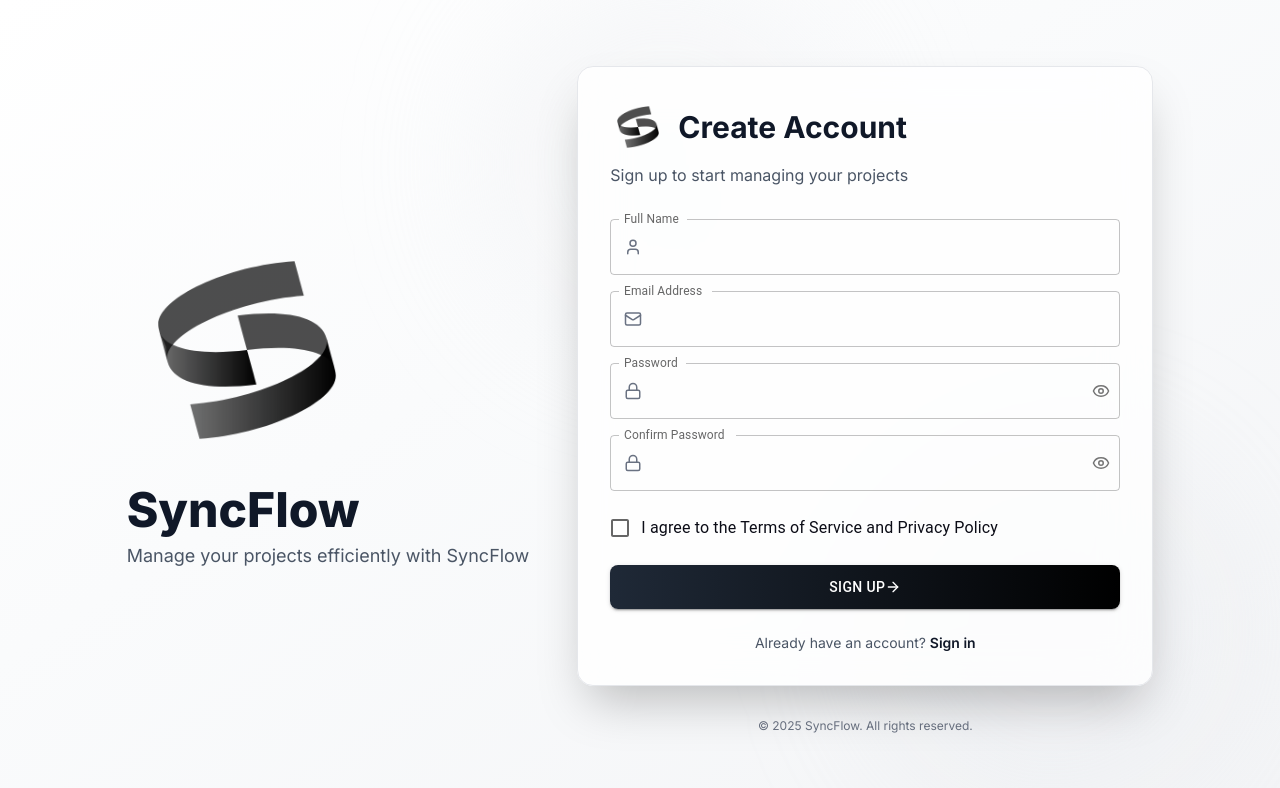
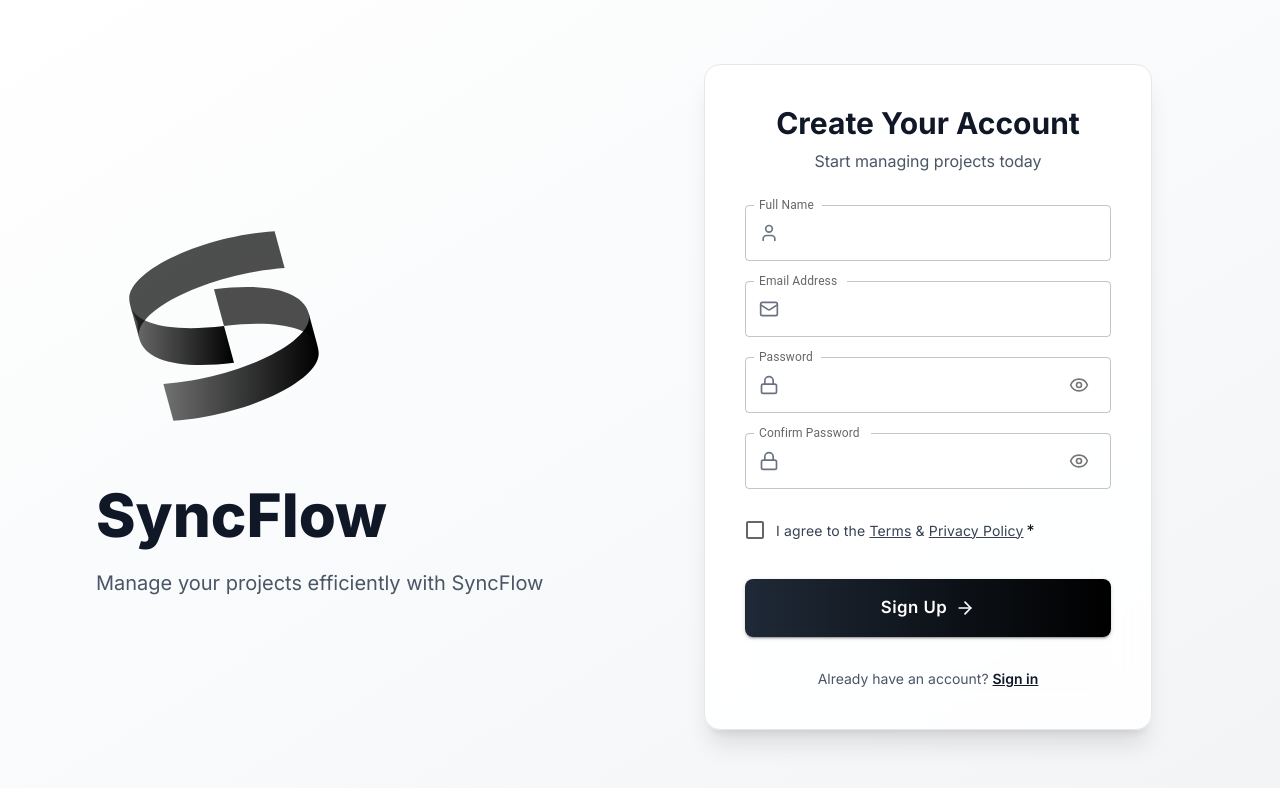
Before and after one commit to ihba-123/SyncFlow, a React (Vite) app in the folder Frontend/sync-flow/: page /signup in a window 1280 px wide. Shown: the top 788 px of the page. Built offline with nearby package versions, Linux system fonts and the light colour scheme.

Commit message:
code update signup

```diff
--- a/Frontend/sync-flow/src/features/auth/Signup.jsx
+++ b/Frontend/sync-flow/src/features/auth/Signup.jsx
@@ -9,6 +9,17 @@ import InputAdornment from "@mui/material/InputAdornment";
 import Checkbox from "@mui/material/Checkbox";
 import FormControlLabel from "@mui/material/FormControlLabel";
 
+// Motion wrapper (defined outside so it doesn't recreate every render)
+const MotionItem = ({ children, delay = 0 }) => (
+  <motion.div
+    initial={{ opacity: 0, y: 15 }}
+    animate={{ opacity: 1, y: 0 }}
+    transition={{ delay: delay * 0.1, duration: 0.5, ease: "easeOut" }}
+  >
+    {children}
+  </motion.div>
+);
+
 export default function Signup() {
   const [formData, setFormData] = useState({
     name: "",
@@ -16,70 +27,57 @@ export default function Signup() {
     password: "",
     confirmPassword: "",
   });
+
   const [showPassword, setShowPassword] = useState(false);
   const [showConfirmPassword, setShowConfirmPassword] = useState(false);
   const [isLoading, setIsLoading] = useState(false);
 
+  // Fix input lag: simple change handler
   const handleChange = (e) => {
-    setFormData(prev => ({ ...prev, [e.target.name]: e.target.value }));
+    const { name, value } = e.target;
+    setFormData((prev) => ({
+      ...prev,
+      [name]: value,
+    }));
   };
 
   const handleSubmit = async (e) => {
     e.preventDefault();
     setIsLoading(true);
-    await new Promise(resolve => setTimeout(resolve, 1000));
+    await new Promise((resolve) => setTimeout(resolve, 1200));
     setIsLoading(false);
   };
 
-  const motionDiv = (children, i) => (
-    <motion.div
-      custom={i}
-      initial={{ opacity: 0, y: 10 }}
-      animate={{ opacity: 1, y: 0, transition: { delay: i * 0.1, duration: 0.5 } }}
-    >
-      {children}
-    </motion.div>
-  );
+  return (
+    <div className="relative w-full">
 
-  return (
-    <div className="relative w-full flex justify-center items-center ">
-      {/* Background Blobs */}
+      {/* SAFE STATIC BACKGROUND (no animation to avoid reflow lag) */}
+      <div className="absolute inset-0 -z-10 pointer-events-none">
+        <div className="absolute w-72 h-72 bg-gray-200/25 rounded-full blur-3xl -top-20 -left-20"></div>
+        <div className="absolute w-72 h-72 bg-gray-300/20 rounded-full blur-3xl -bottom-20 -right-20"></div>
+      </div>
+
+      {/* Main container */}
       <motion.div
-        className="absolute w-72 h-72 sm:w-96 sm:h-96 bg-gradient-to-br from-gray-200/30 to-gray-100/30 rounded-full blur-3xl"
-        animate={{ x: [0, 50, -50, 0], y: [0, 30, -30, 0] }}
-        transition={{ duration: 8, repeat: Infinity }}
-        style={{ top: "-10%", left: "-10%" }}
-      />
-      <motion.div
-        className="absolute w-72 h-72 sm:w-96 sm:h-96 bg-gradient-to-br from-gray-300/20 to-gray-200/20 rounded-full blur-3xl"
-        animate={{ x: [0, -50, 50, 0], y: [0, -30, 30, 0] }}
-        transition={{ duration: 10, repeat: Infinity }}
-        style={{ bottom: "-10%", right: "-10%" }}
-      />
+        initial={{ opacity: 0, y: 25 }}
+        animate={{ opacity: 1, y: 0 }}
+        transition={{ duration: 0.6 }}
+        className="relative z-10 w-full max-w-md mx-auto"
+      >
+        <div className="bg-white/90 backdrop-blur-xl border border-gray-200 rounded-2xl shadow-xl p-6 sm:p-8 lg:p-10">
 
-      <motion.div
-        className="w-full max-w-md sm:max-w-lg lg:max-w-xl z-10"
-        initial={{ opacity: 0, y: 20 }}
-        animate={{ opacity: 1, y: 0, transition: { duration: 0.6, ease: "easeOut" } }}
-      >
-        <div className="backdrop-blur-xl bg-white/80 border border-gray-200 rounded-2xl p-6 sm:p-8 shadow-2xl">
-          {/* Header */}
-          {motionDiv(
-            <div className="mb-6 sm:mb-8 text-center sm:text-left">
-              <div className="flex items-center justify-center sm:justify-start gap-3 mb-2">
-                <img src="sync.png" alt="SyncFlow Logo" className="w-12 h-12 sm:w-14 sm:h-14" />
-                <h1 className="text-2xl sm:text-3xl font-bold text-gray-900">Create Account</h1>
-              </div>
-              <p className="text-gray-600 text-sm sm:text-base">
-                Sign up to start managing your projects
-              </p>
-            </div>,
-            0
-          )}
+          <MotionItem delay={0}>
+            <div className="text-center mb-8">
+              <h2 className="text-3xl font-bold text-gray-900">
+                Create Your Account
+              </h2>
+              <p className="mt-2 text-gray-600">Start managing projects today</p>
+            </div>
+          </MotionItem>
 
-          {/* Form */}
-          <form onSubmit={handleSubmit} className="space-y-4">
-            {motionDiv(
+          <form onSubmit={handleSubmit} className="space-y-5">
+            {/* Name */}
+            <MotionItem delay={1}>
               <TextField
                 fullWidth
                 label="Full Name"
@@ -90,34 +88,35 @@ export default function Signup() {
                 InputProps={{
                   startAdornment: (
                     <InputAdornment position="start">
-                      <User size={18} className="text-gray-500" />
+                      <User size={20} className="text-gray-500" />
                     </InputAdornment>
                   ),
                 }}
-              />,
-              1
-            )}
+              />
+            </MotionItem>
 
-            {motionDiv(
+            {/* Email */}
+            <MotionItem delay={2}>
               <TextField
                 fullWidth
                 label="Email Address"
                 name="email"
+                type="email"
                 value={formData.email}
                 onChange={handleChange}
                 variant="outlined"
                 InputProps={{
                   startAdornment: (
                     <InputAdornment position="start">
-                      <Mail size={18} className="text-gray-500" />
+                      <Mail size={20} className="text-gray-500" />
                     </InputAdornment>
                   ),
                 }}
-              />,
-              2
-            )}
+              />
+            </MotionItem>
 
-            {motionDiv(
+            {/* Password */}
+            <MotionItem delay={3}>
               <TextField
                 fullWidth
                 label="Password"
@@ -129,22 +128,22 @@ export default function Signup() {
                 InputProps={{
                   startAdornment: (
                     <InputAdornment position="start">
-                      <Lock size={18} className="text-gray-500" />
+                      <Lock size={20} className="text-gray-500" />
                     </InputAdornment>
                   ),
                   endAdornment: (
                     <InputAdornment position="end">
-                      <IconButton edge="end" onClick={() => setShowPassword(!showPassword)}>
-                        {showPassword ? <EyeOff size={18} /> : <Eye size={18} />}
+                      <IconButton onClick={() => setShowPassword(!showPassword)}>
+                        {showPassword ? <EyeOff size={20} /> : <Eye size={20} />}
                       </IconButton>
                     </InputAdornment>
                   ),
                 }}
-              />,
-              3
-            )}
+              />
+            </MotionItem>
 
-            {motionDiv(
+            {/* Confirm Password */}
+            <MotionItem delay={4}>
               <TextField
                 fullWidth
                 label="Confirm Password"
@@ -156,82 +155,98 @@ export default function Signup() {
                 InputProps={{
                   startAdornment: (
                     <InputAdornment position="start">
-                      <Lock size={18} className="text-gray-500" />
+                      <Lock size={20} className="text-gray-500" />
                     </InputAdornment>
                   ),
                   endAdornment: (
                     <InputAdornment position="end">
-                      <IconButton edge="end" onClick={() => setShowConfirmPassword(!showConfirmPassword)}>
-                        {showConfirmPassword ? <EyeOff size={18} /> : <Eye size={18} />}
+                      <IconButton
+                        onClick={() =>
+                          setShowConfirmPassword(!showConfirmPassword)
+                        }
+                      >
+                        {showConfirmPassword ? (
+                          <EyeOff size={20} />
+                        ) : (
+                          <Eye size={20} />
+                        )}
                       </IconButton>
                     </InputAdornment>
                   ),
                 }}
-              />,
-              4
-            )}
+              />
+            </MotionItem>
 
-            {motionDiv(
+            {/* Terms Checkbox */}
+            <MotionItem delay={5}>
               <FormControlLabel
-                control={<Checkbox />}
-                label="I agree to the Terms of Service and Privacy Policy"
-              />,
-              5
-            )}
+                control={<Checkbox required />}
+                label={
+                  <span className="text-sm text-gray-700">
+                    I agree to the{" "}
+                    <a href="#" className="underline">
+                      Terms
+                    </a>{" "}
+                    &{" "}
+                    <a href="#" className="underline">
+                      Privacy Policy
+                    </a>
+                  </span>
+                }
+              />
+            </MotionItem>
 
-            {motionDiv(
+            {/* Submit Button */}
+            <MotionItem delay={6}>
               <Button
                 type="submit"
                 fullWidth
                 variant="contained"
                 disabled={isLoading}
                 sx={{
-                  background: "linear-gradient(to right, #1f2937, #000)",
-                  py: "10px",
-                  borderRadius: "8px",
+                  mt: 1,
+                  py: 1.8,
+                  borderRadius: 2,
+                  textTransform: "none",
+                  fontSize: "1.05rem",
+                  fontWeight: 600,
+                  background: "linear-gradient(to right, #1f2937, #000000)",
                   "&:hover": {
-                    background: "linear-gradient(to right, #374151, #111)",
+                    background: "linear-gradient(to right, #374151, #111111)",
                   },
                 }}
               >
                 {isLoading ? (
-                  <>
+                  <span className="flex items-center gap-3">
                     <motion.div
                       animate={{ rotate: 360 }}
-                      transition={{ duration: 1, repeat: Infinity }}
-                      className="w-4 h-4 border-2 border-white border-t-transparent rounded-full"
+                      transition={{
+                        duration: 1,
+                        repeat: Infinity,
+                        ease: "linear",
+                      }}
+                      className="w-5 h-5 border-2 border-white border-t-transparent rounded-full"
                     />
-                    &nbsp;Creating Account...
-                  </>
+                    Creating Account...
+                  </span>
                 ) : (
-                  <>
-                    Sign Up <ArrowRight size={16} />
-                  </>
+                  <span className="flex items-center gap-2">
+                    Sign Up <ArrowRight size={20} />
+                  </span>
                 )}
-              </Button>,
-              6
-            )}
+              </Button>
+            </MotionItem>
           </form>
 
-          {motionDiv(
-            <p className="text-center text-sm text-gray-600 mt-6">
+          <MotionItem delay={7}>
+            <p className="text-center text-sm text-gray-600 mt-8">
               Already have an account?{" "}
-              <Link to="/login" className="text-gray-900 font-semibold hover:underline">
+              <Link to="/login" className="font-semibold text-gray-900 underline">
                 Sign in
               </Link>
-            </p>,
-            7
-          )}
+            </p>
+          </MotionItem>
         </div>
-
-        <motion.p
-          initial={{ opacity: 0 }}
-          animate={{ opacity: 1 }}
-          transition={{ delay: 1, duration: 0.5 }}
-          className="text-center text-xs text-gray-500 mt-6 sm:mt-8"
-        >
-          &copy; {new Date().getFullYear()} SyncFlow. All rights reserved.
-        </motion.p>
       </motion.div>
     </div>
   );
--- a/Frontend/sync-flow/src/pages/SignupPage.jsx
+++ b/Frontend/sync-flow/src/pages/SignupPage.jsx
@@ -1,26 +1,38 @@
-import React from 'react';
-import Signup from '../features/auth/Signup';
+import React from "react";
+import Signup from "../features/auth/Signup";
 
 const SignupPage = () => {
   return (
-    <div className="min-h-screen w-screen flex flex-col md:flex-row items-center justify-center bg-gradient-to-br from-white via-gray-50 to-gray-100 p-4 md:p-12">
+    <>
 
-      {/* Logo Section */}
-      <div className="flex flex-col items-center md:items-start md:mr-12 mb-6 md:mb-0">
-        <img src="sync.png" alt="SyncFlow Logo" className="w-22 sm:w-40 md:w-52 lg:w-60" />
-        <h1 className="mt-4 text-2xl sm:text-3xl md:text-4xl lg:text-5xl font-extrabold text-gray-900 text-center md:text-left">
+      <div className="min-h-screen w-full overflow-x-hidden bg-gradient-to-br from-white via-gray-50 to-gray-100">
+
+        <div className="flex flex-col lg:flex-row items-center justify-center px-4 py-8 lg:px-12 lg:py-16 gap-10 lg:gap-16 max-w-7xl mx-auto w-full">
+
+
+          <div className="flex flex-col items-center lg:items-start text-center lg:text-left flex-1 max-w-lg">
+            <img
+              src="/sync.png"
+              alt="SyncFlow Logo"
+              className="w-32 sm:w-32 lg:w-52 xl:w-64 mb-6 select-none pointer-events-none"
+            />
+            <h1 className="text-4xl sm:text-5xl lg:text-6xl font-extrabold text-gray-900 leading-tight">
               SyncFlow
             </h1>
-        <p className="mt-2 text-gray-600 text-sm sm:text-base md:text-lg text-center md:text-left max-w-xs md:max-w-md">
+            <p className="mt-4 text-lg sm:text-xl text-gray-600">
               Manage your projects efficiently with SyncFlow
             </p>
           </div>
 
-
-      <div className="w-full max-w-md sm:max-w-lg lg:max-w-xl">
+          {/* Right Side - Signup Form */}
+          <div className="w-full max-w-md lg:max-w-lg flex justify-center">
+            <div className="w-full">
               <Signup />
             </div>
           </div>
+        </div>
+      </div>
+    </>
   );
 };
 
```
Lines whose indentation alone changed are shown as unchanged.
